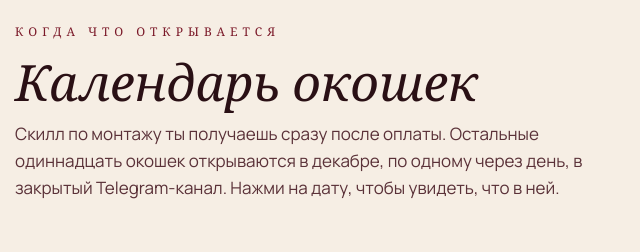
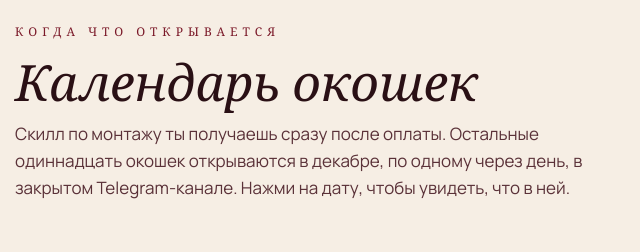
Before and after one commit to asyasecret/asyasecret.github.io, a plain HTML site: page index.html in a window 1280 px wide. Shown: the part 3820-4072 px from the top of the page, 85-725 px from the left. Drawn offline with nearby package versions, Linux system fonts and the light colour scheme; animation ran at ten frames a second; a web font is replaced by a local one.

Commit message:
Календарь: исправлено управление в подводке
Co-Authored-By: Claude Opus 5.5 <noreply@anthropic.com>
Claude-Session: https://claude.ai/code/session_0155u3ZyEfwAY5x24SDFsgDT

```diff
--- a/index.html
+++ b/index.html
@@ -402,7 +402,7 @@ footer nav{display:flex;flex-wrap:wrap;gap:8px 22px;margin-bottom:10px}
       <div>
         <p class="eyebrow">Когда что открывается</p>
         <h2>Календарь окошек</h2>
-        <p class="intro">Скилл по монтажу ты получаешь сразу после оплаты. Остальные одиннадцать окошек открываются в декабре, по одному через день, в закрытый Telegram-канал. Нажми на дату, чтобы увидеть, что в ней.</p>
+        <p class="intro">Скилл по монтажу ты получаешь сразу после оплаты. Остальные одиннадцать окошек открываются в декабре, по одному через день, в закрытом Telegram-канале. Нажми на дату, чтобы увидеть, что в ней.</p>
       </div>
       <div class="cal" id="calbox">
         <div class="mon">Декабрь 2026</div>
```
